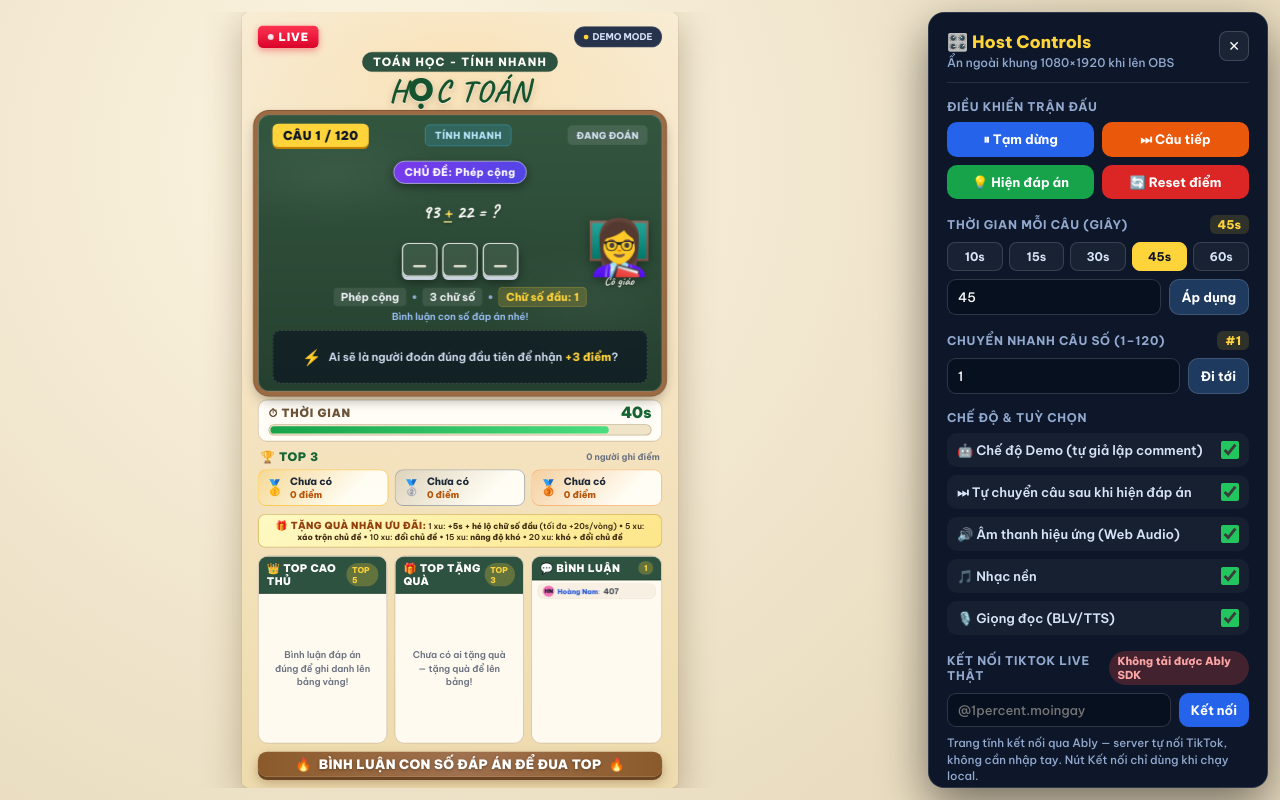
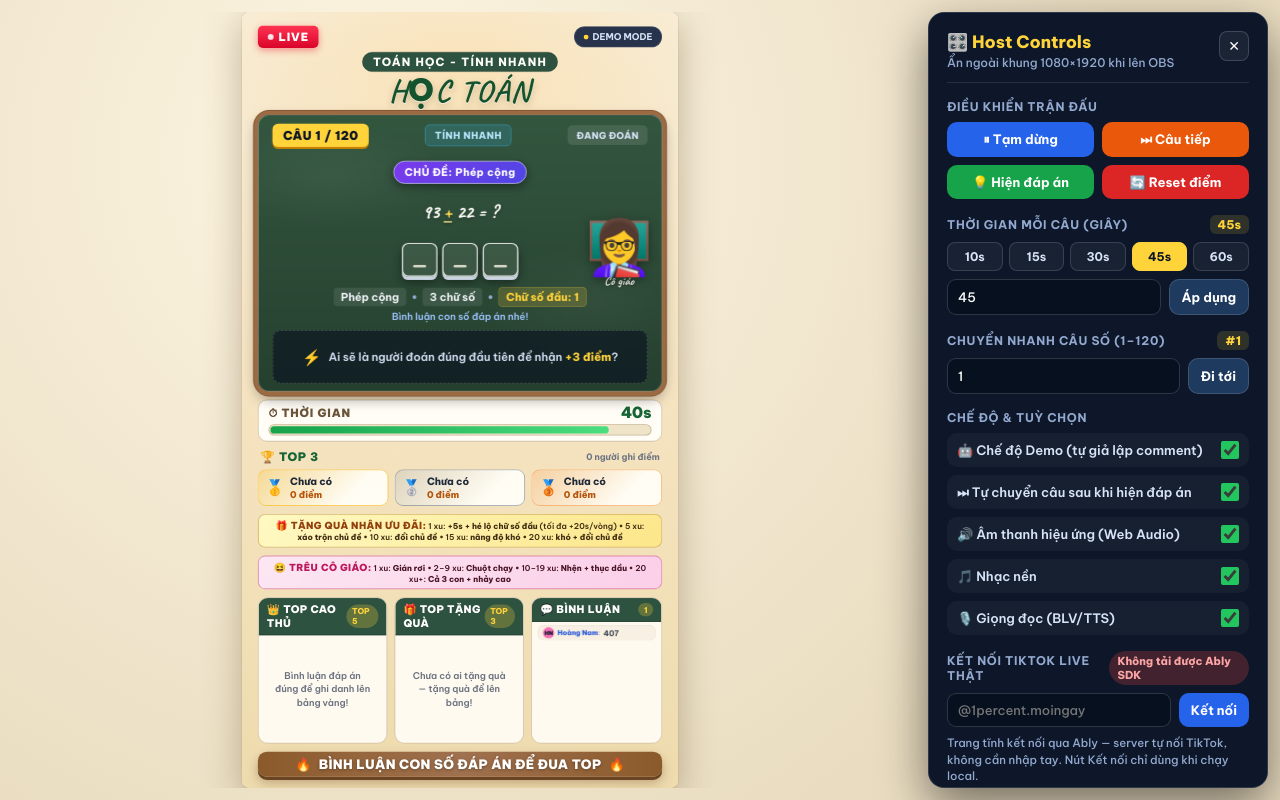
Before and after one commit to covipga-hash/hoc-toan-live, a plain HTML site: page index.html in a window 1280 px wide. Drawn offline with Linux system fonts and the light colour scheme.

Commit message:
Add files via upload

```diff
--- a/index.html
+++ b/index.html
@@ -161,6 +161,10 @@
              khung dưới để dễ thấy hơn (trước đây nằm dưới cùng, trên CTA) -->
         <section class="gift-perks-strip" aria-label="Ưu đãi khi tặng quà">
           <p class="gift-perks-line"><span class="gift-perks-title">🎁 TẶNG QUÀ NHẬN ƯU ĐÃI:</span> 1 xu: <strong>+5s + hé lộ chữ số đầu</strong> (tối đa +20s/vòng) • 5 xu: <strong>xáo trộn chủ đề</strong> • 10 xu: <strong>đổi chủ đề</strong> • 15 xu: <strong>nâng độ khó</strong> • 20 xu: <strong>khó + đổi chủ đề</strong></p>
+        </section>
+        <!-- Bảng trêu cô giáo (Cơ 26/11): người xem biết tặng gì thì cô bị trêu kiểu gì -->
+        <section class="tease-perks-strip" aria-label="Trêu cô giáo khi tặng quà">
+          <p class="tease-perks-line"><span class="tease-perks-title">😆 TRÊU CÔ GIÁO:</span> 1 xu: <strong>Gián rơi</strong> • 2–9 xu: <strong>Chuột chạy</strong> • 10–19 xu: <strong>Nhện + thục dầu</strong> • 20 xu+: <strong>Cả 3 con + nhảy cao</strong></p>
         </section>
 
         <!-- 5. BOTTOM SPLIT: TOP CAO THỦ & BÌNH LUẬN -->
--- a/style.css
+++ b/style.css
@@ -1811,3 +1811,32 @@ body {
   color: #3f2d12;
   font-weight: 800;
 }
+
+/* Bảng trêu cô giáo (Cơ 26/11) — luôn hiện dưới dải quà, màu hồng phân biệt */
+.tease-perks-strip {
+  flex-shrink: 0;
+  padding: 10px 22px;
+  border-radius: 18px;
+  background: linear-gradient(135deg, #fce7f3 0%, #fbcfe8 100%);
+  border: 2px solid rgba(190, 24, 93, 0.4);
+  text-align: center;
+}
+
+.tease-perks-line {
+  font-size: 20px;
+  font-weight: 600;
+  line-height: 1.35;
+  color: #4a1526;
+}
+
+.tease-perks-title {
+  font-size: 24px;
+  font-weight: 900;
+  letter-spacing: 1px;
+  color: #be185d;
+}
+
+.tease-perks-line strong {
+  color: #4a1526;
+  font-weight: 800;
+}
```
